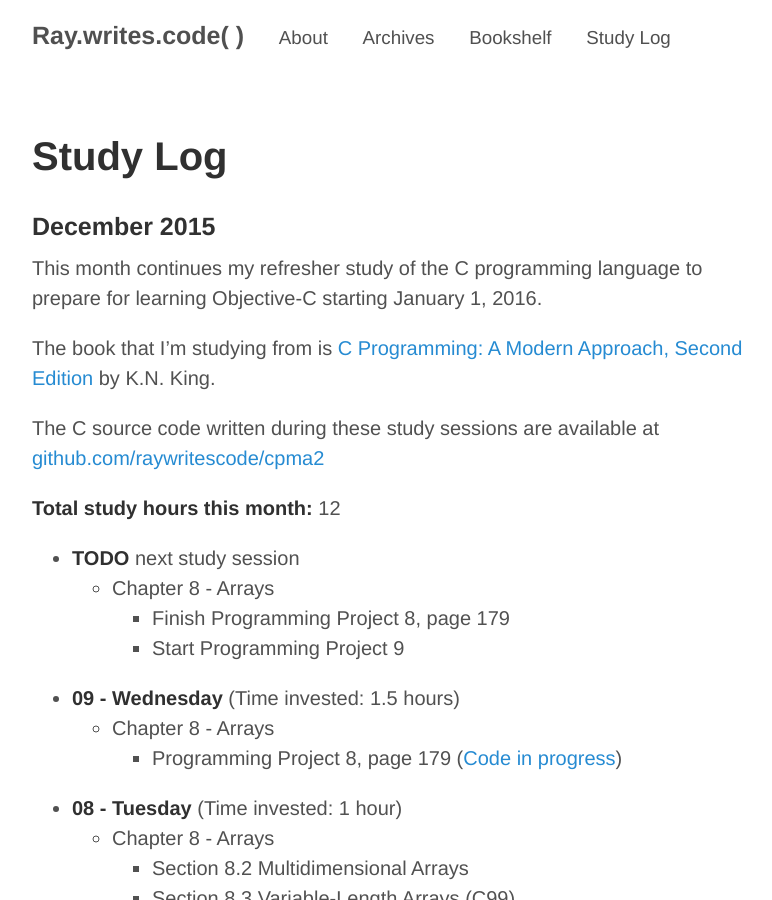
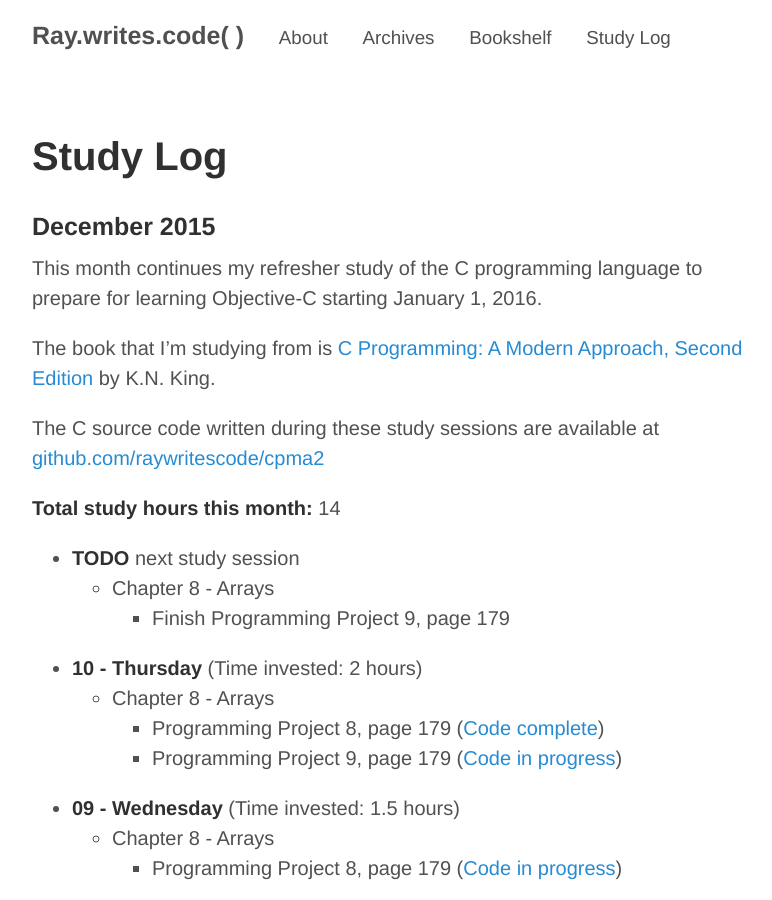
Before and after one commit to raywritescode/raywritescode.github.io, a Jekyll site: the page built from studylog.md, in a window 1280 px wide and 900 px high. Shown: the whole window, without its empty margins (248-1020 px from the left). Built offline with Jekyll 4.4.1, drawn with Linux system fonts in a browser that asks for light colours; Markdown is read by kramdown in place of the engine named in the settings.

Commit message:
Updated studylog.md - Study session (2 hours) Thursday 2015-12-10

```diff
--- a/studylog.md
+++ b/studylog.md
@@ -11,12 +11,16 @@ The book that I'm studying from is [C Programming: A Modern Approach, Second Edi
 
 The C source code written during these study sessions are available at [github.com/raywritescode/cpma2](https://github.com/raywritescode/cpma2)
 
-**Total study hours this month:** 12
+**Total study hours this month:** 14
 
 * **TODO** next study session
    - Chapter 8 - Arrays
-      * Finish Programming Project 8, page 179
-      * Start Programming Project 9
+      * Finish Programming Project 9, page 179
+
+* **10 - Thursday** (Time invested: 2 hours)
+   - Chapter 8 - Arrays
+      * Programming Project 8, page 179 ([Code complete](https://github.com/raywritescode/cpma2/blob/c69a4f42c02f48ead60bba4225a353b8341ff463/ch08/c8p08.c))
+      * Programming Project 9, page 179 ([Code in progress](https://github.com/raywritescode/cpma2/blob/71e6650367a1e49dae5444efcfea8846ca80deba/ch08/c8p09.c))
 
 * **09 - Wednesday** (Time invested: 1.5 hours)
    - Chapter 8 - Arrays
```
